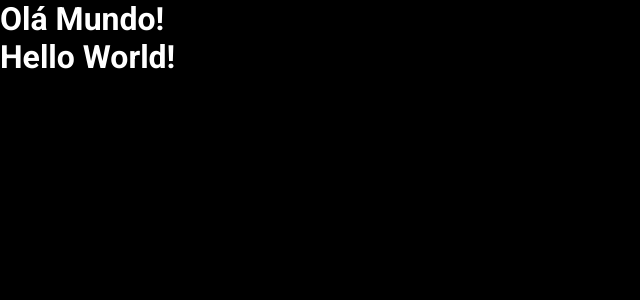
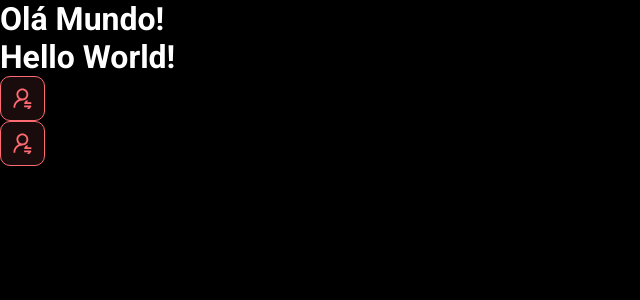
Before and after one commit to vjkdev/dsmeta, a React (Vite) app in the folder frontend/: page / in a window 1280 px wide. Shown: the top 300 px of the page, without its empty margins (0-640 px from the left). Built offline with nearby package versions, Linux system fonts and the light colour scheme.

Commit message:
First component

```diff
--- a/frontend/src/App.tsx
+++ b/frontend/src/App.tsx
@@ -1,8 +1,12 @@
+import NotificationButton from "./components/NotificationButon"
+
 function App() {
   return (
     <>
       <h1>Olá Mundo!</h1>
       <h1>Hello World!</h1>
+      <NotificationButton />
+      <NotificationButton />
     </>
   )
 }
--- /dev/null
+++ b/frontend/src/components/NotificationButon/index.tsx
@@ -0,0 +1,13 @@
+import icon from '../../assets/img/notification-icon.svg';
+
+import './styles.css';
+
+function NotificationButton() {
+  return (
+    <div className="dsmeta-red-btn">
+      <img src={icon} alt="Notificar" />
+    </div>
+  )
+}
+
+export default NotificationButton
--- /dev/null
+++ b/frontend/src/components/NotificationButon/styles.css
@@ -0,0 +1,15 @@
+.dsmeta-red-btn {
+  height: 45px;
+  width: 45px;
+  background: rgba(255, 107, 114, 0.1);
+  border: 1px solid #ff6b72;
+  border-radius: 10px;
+  display: flex;
+  align-items: center;
+  justify-content: center;
+  cursor: pointer;
+}
+
+.dsmeta-red-btn img {
+    width: 19px;
+}
```
Also changed, not shown: frontend/src/assets/img/notification-icon.svg (added).
